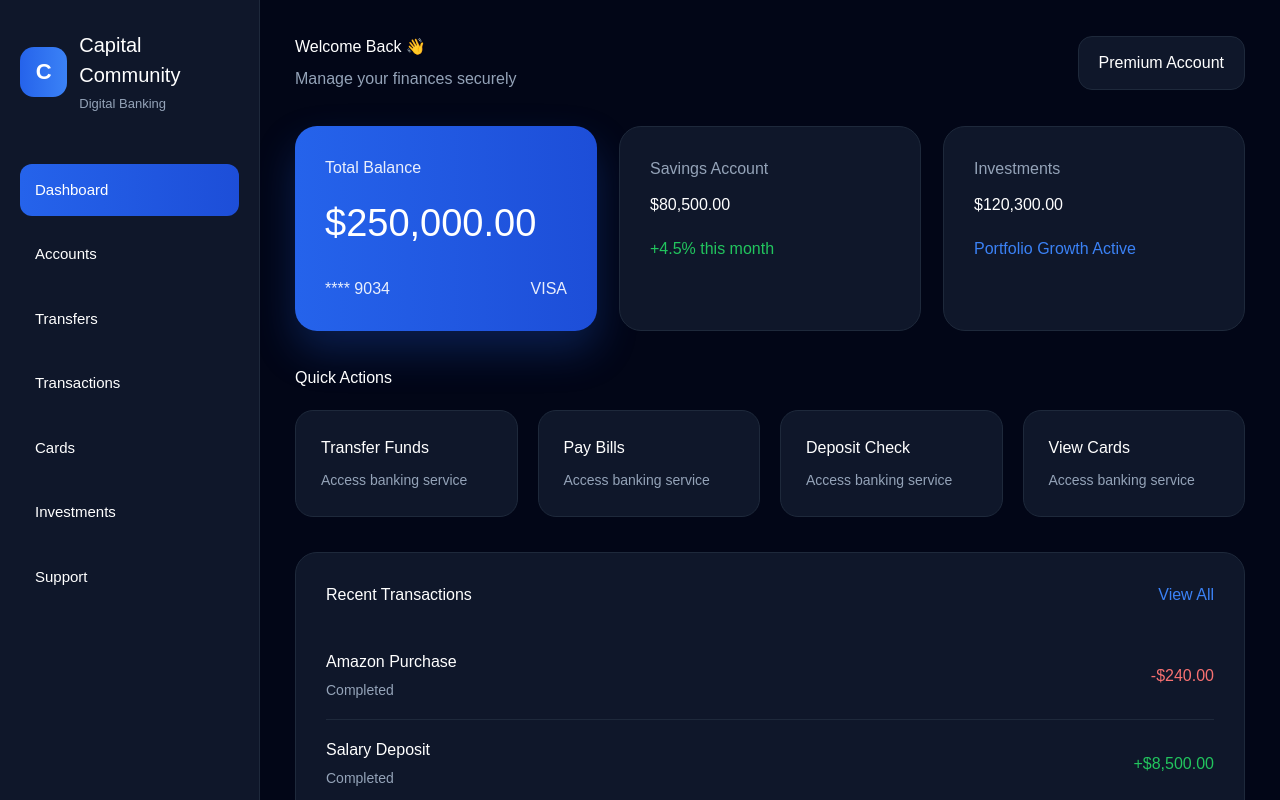
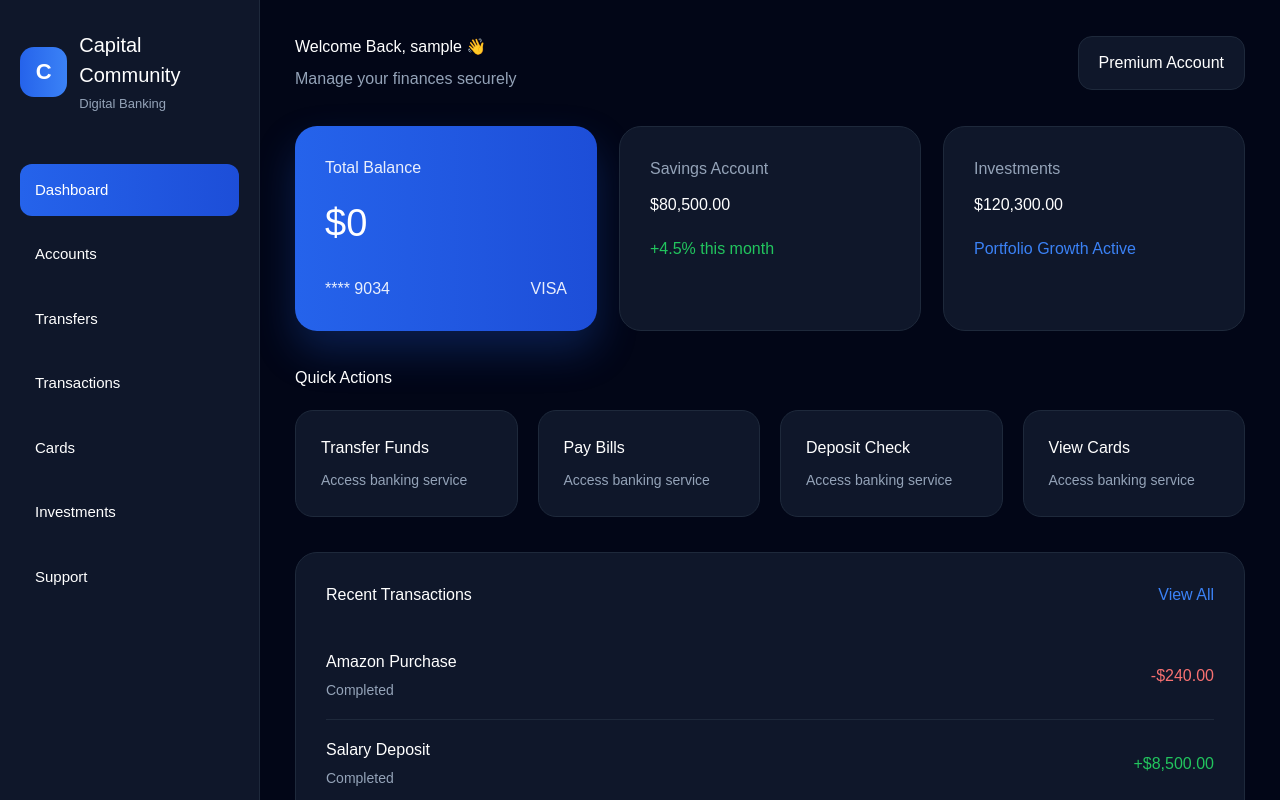
Before and after one commit to shantebroadus7-cpu/capital-community-bank, a React (Vite) app: page /dashboard in a window 1280 px wide. Shown: the top 800 px of the page. Built offline with nearby package versions, Linux system fonts and the light colour scheme; sample sign-in values are in the browser's storage.

Commit message:
connected real user dashboard data

```diff
--- a/src/pages/Dashboard.jsx
+++ b/src/pages/Dashboard.jsx
@@ -1,7 +1,24 @@
 import { useNavigate } from "react-router-dom";
+import { useEffect } from "react";
 
 export default function Dashboard() {
   const navigate = useNavigate();
+  const username = localStorage.getItem("bank_username");
+  const balance = localStorage.getItem("bank_balance");
+  useEffect(() => {
+  const token = localStorage.getItem("bank_token");
+
+  if (!token) {
+    navigate("/");
+  }
+}, []);
+  useEffect(() => {
+  const token = localStorage.getItem("bank_token");
+
+  if (!token) {
+    navigate("/");
+  }
+}, []);
 
   const logout = () => {
     localStorage.removeItem("bank_token");
@@ -158,7 +175,7 @@ export default function Dashboard() {
                 marginBottom: "8px",
               }}
             >
-              Welcome Back 👋
+              Welcome Back, {username} 👋
             </h1>
 
             <p
@@ -218,7 +235,7 @@ export default function Dashboard() {
                 marginBottom: "25px",
               }}
             >
-              $250,000.00
+              ${Number(balance).toLocaleString()}
             </h2>
 
             <div
--- a/src/pages/Login.jsx
+++ b/src/pages/Login.jsx
@@ -31,6 +31,8 @@ export default function Login() {
 
       if (response.ok) {
         localStorage.setItem("bank_token", data.token);
+        localStorage.setItem("bank_username", data.username);
+        localStorage.setItem("bank_balance", data.balance);
 
         navigate("/dashboard");
       } else {
```
